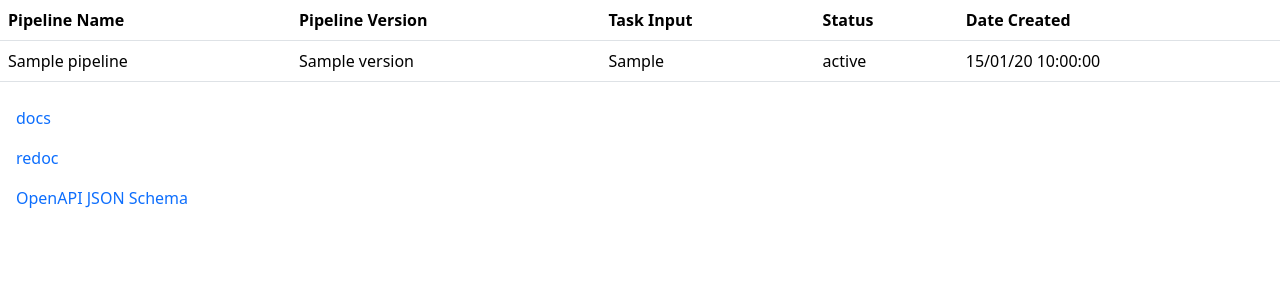
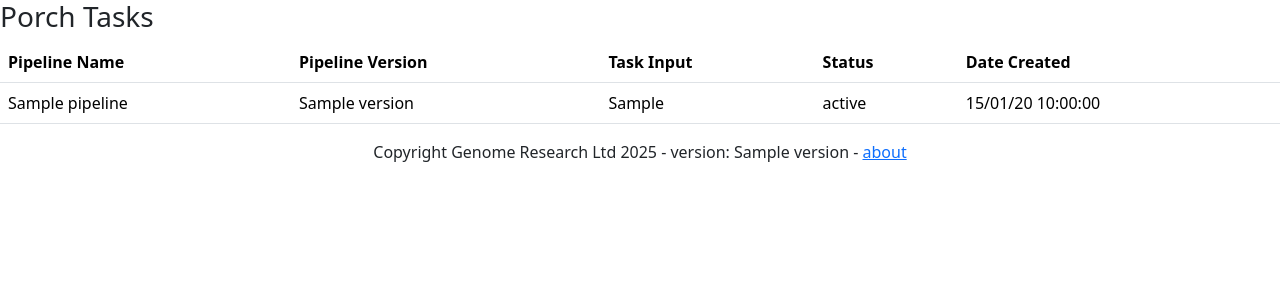
Before and after one commit to wtsi-npg/npg_porch, a FastAPI app: template src/npg_porch/templates/index.j2 in a window 1280 px wide. Shown: the top 300 px of the page. Run offline with FastAPI, Linux system fonts and the light colour scheme; the template is opened without the code that fills it: most values are stand-ins (such as "Sample title", 1, 10 or a date in 2020); parts of the project's set-up code (start-up, migrations or seed data) failed here and were passed over; some libraries are stand-ins or nearby versions.

Commit message:
Move documentation links to about page

```diff
--- a/pyproject.toml
+++ b/pyproject.toml
@@ -33,3 +33,5 @@ test = [
     "flake8",
     "httpx"
 ]
+
+[tool.setuptools_scm]
--- a/src/npg_porch/server.py
+++ b/src/npg_porch/server.py
@@ -18,11 +18,11 @@
 # You should have received a copy of the GNU General Public License along with
 # this program. If not, see <http://www.gnu.org/licenses/>.
 
+from importlib import metadata
 from fastapi import FastAPI, Request, Depends
 from fastapi.responses import HTMLResponse
 from fastapi.templating import Jinja2Templates
 from jinja2 import Environment, PackageLoader
-
 
 from npg_porch.db.connection import get_DbAccessor
 from npg_porch.endpoints import pipelines, tasks
@@ -53,18 +53,36 @@ app.include_router(tasks.router)
 env = Environment(loader=PackageLoader("npg_porch", "templates"))
 templates = Jinja2Templates(env=env)
 
+version = metadata.version("npg_porch")
+
 
 @app.get(
     "/",
     response_class=HTMLResponse,
     tags=["index"],
-    summary="Web page with filterable table of tasks and links to OpenAPI "
-    "documentation.",
+    summary="Web page with filterable table of tasks.",
 )
 async def root(
     request: Request, limit: int = 100, db_accessor=Depends(get_DbAccessor)
 ) -> HTMLResponse:
     task_response = await db_accessor.get_ordered_tasks(limit=limit)
     return templates.TemplateResponse(
-        "index.j2", {"request": request, "tasks": task_response}
+        "index.j2",
+        {
+            "request": request,
+            "tasks": task_response,
+            "version": version,
+        },
     )
+
+
+@app.get(
+    "/about",
+    response_class=HTMLResponse,
+    tags=["about"],
+    summary="Web page with links to OpenAPI documentation.",
+)
+async def about(request: Request) -> HTMLResponse:
+    return templates.TemplateResponse(
+        "about.j2", {"request": request, "version": version}
+    )
--- a/src/npg_porch/templates/index.j2
+++ b/src/npg_porch/templates/index.j2
@@ -7,6 +7,7 @@
     <link href="https://cdn.jsdelivr.net/npm/bootstrap@5.3.3/dist/css/bootstrap.min.css" rel="stylesheet" integrity="sha384-QWTKZyjpPEjISv5WaRU9OFeRpok6YctnYmDr5pNlyT2bRjXh0JMhjY6hW+ALEwIH" crossorigin="anonymous">
   </head>
   <body>
+    <h3>Porch Tasks</h3>
     <table class="table">
       <thead>
         <tr>
@@ -29,10 +30,7 @@
         {% endfor %}
       </tbody>
     </table>
-    <nav class="nav flex-column">
-      <a class="nav-link" href="/docs">docs</a>
-      <a class="nav-link" href="/redoc">redoc</a>
-      <a class="nav-link" href="/api/v1/openapi.json">OpenAPI JSON Schema</a>
-    </nav>
+
+    <div class="text-center">Copyright Genome Research Ltd 2025 - version: {{ version }} - <a href="/about">about</a></div>
   </body>
 </html>
```
Also changed, not shown: src/npg_porch/templates/about.j2 (added, +17 -0 lines), 1 other file.
